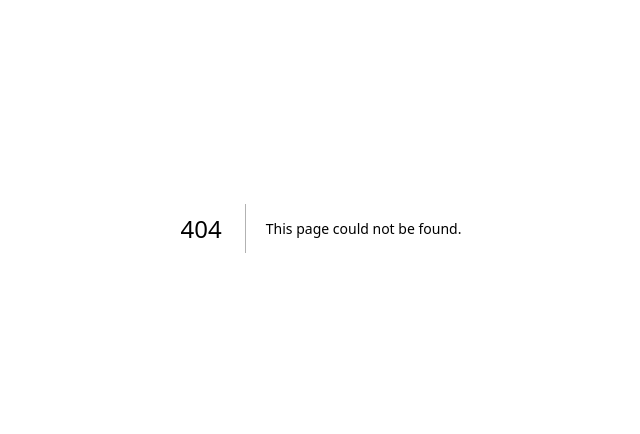
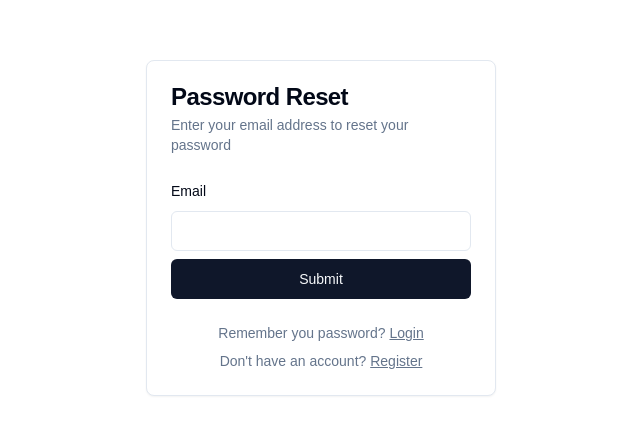
Before and after one commit to ceduardogodoi/next-auth-course, a Next.js app: page /password-reset in a window 1280 px wide. Before the commit this address had no page. Shown: the part 172-606 px from the top of the page, without its empty margins (319-959 px from the left). Built offline with nearby package versions, Linux system fonts and the light colour scheme; no server answers.

Commit message:
feat: password reset page

```diff
--- /dev/null
+++ b/src/app/(logged-out)/password-reset/page.tsx
@@ -0,0 +1,107 @@
+"use client";
+
+import { Button } from "@/components/ui/button";
+import {
+  Card,
+  CardContent,
+  CardDescription,
+  CardFooter,
+  CardHeader,
+  CardTitle,
+} from "@/components/ui/card";
+import {
+  Form,
+  FormControl,
+  FormField,
+  FormItem,
+  FormLabel,
+  FormMessage,
+} from "@/components/ui/form";
+import { Input } from "@/components/ui/input";
+import { zodResolver } from "@hookform/resolvers/zod";
+import Link from "next/link";
+import { SubmitHandler, useForm } from "react-hook-form";
+import { z } from "zod";
+
+const formSchema = z.object({
+  email: z.string().email(),
+});
+
+type FormSchema = z.infer<typeof formSchema>;
+
+export default function PasswordResetPage() {
+  const form = useForm<FormSchema>({
+    resolver: zodResolver(formSchema),
+    defaultValues: {
+      email: "",
+    },
+  });
+
+  const handleSubmit: SubmitHandler<FormSchema> = async (data) => {
+    console.log(data);
+  };
+
+  return (
+    <main className="flex justify-center items-center min-h-screen">
+      <Card className="w-[350px]">
+        <CardHeader>
+          <CardTitle>Password Reset</CardTitle>
+
+          <CardDescription>
+            Enter your email address to reset your password
+          </CardDescription>
+        </CardHeader>
+
+        <CardContent>
+          <Form {...form}>
+            <form onSubmit={form.handleSubmit(handleSubmit)}>
+              <fieldset
+                className="flex flex-col gap-2"
+                disabled={form.formState.isSubmitting}
+              >
+                <FormField
+                  control={form.control}
+                  name="email"
+                  render={({ field }) => (
+                    <FormItem>
+                      <FormLabel>Email</FormLabel>
+                      <FormControl>
+                        <Input {...field} type="email" />
+                      </FormControl>
+
+                      <FormMessage />
+                    </FormItem>
+                  )}
+                />
+
+                {form.formState.errors.root?.message != null && (
+                  <FormMessage>
+                    {form.formState.errors.root.message}
+                  </FormMessage>
+                )}
+
+                <Button type="submit">Submit</Button>
+              </fieldset>
+            </form>
+          </Form>
+        </CardContent>
+
+        <CardFooter className="flex flex-col gap-2 text-sm text-muted-foreground">
+          <div>
+            Remember you password?{" "}
+            <Link href="/login" className="underline">
+              Login
+            </Link>
+          </div>
+
+          <div>
+            Don&apos;t have an account?{" "}
+            <Link href="/register" className="underline">
+              Register
+            </Link>
+          </div>
+        </CardFooter>
+      </Card>
+    </main>
+  );
+}
```
